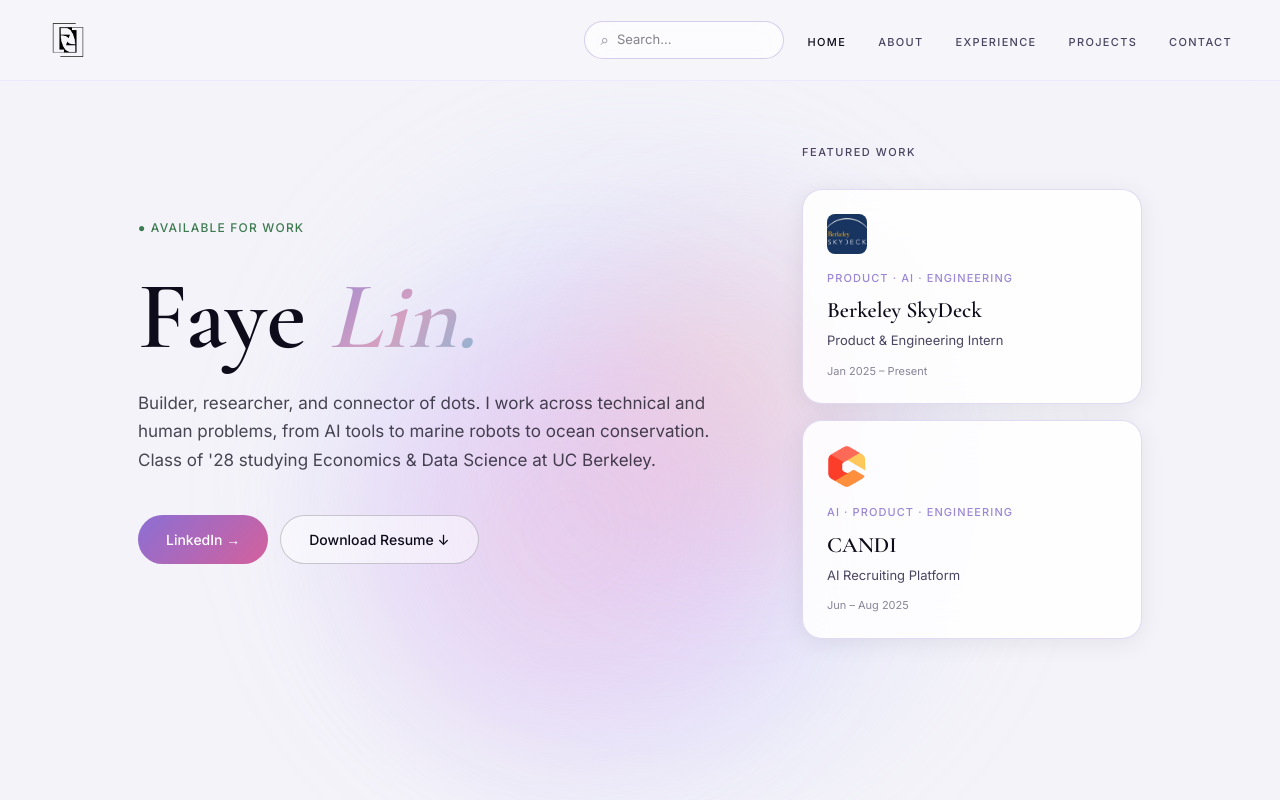
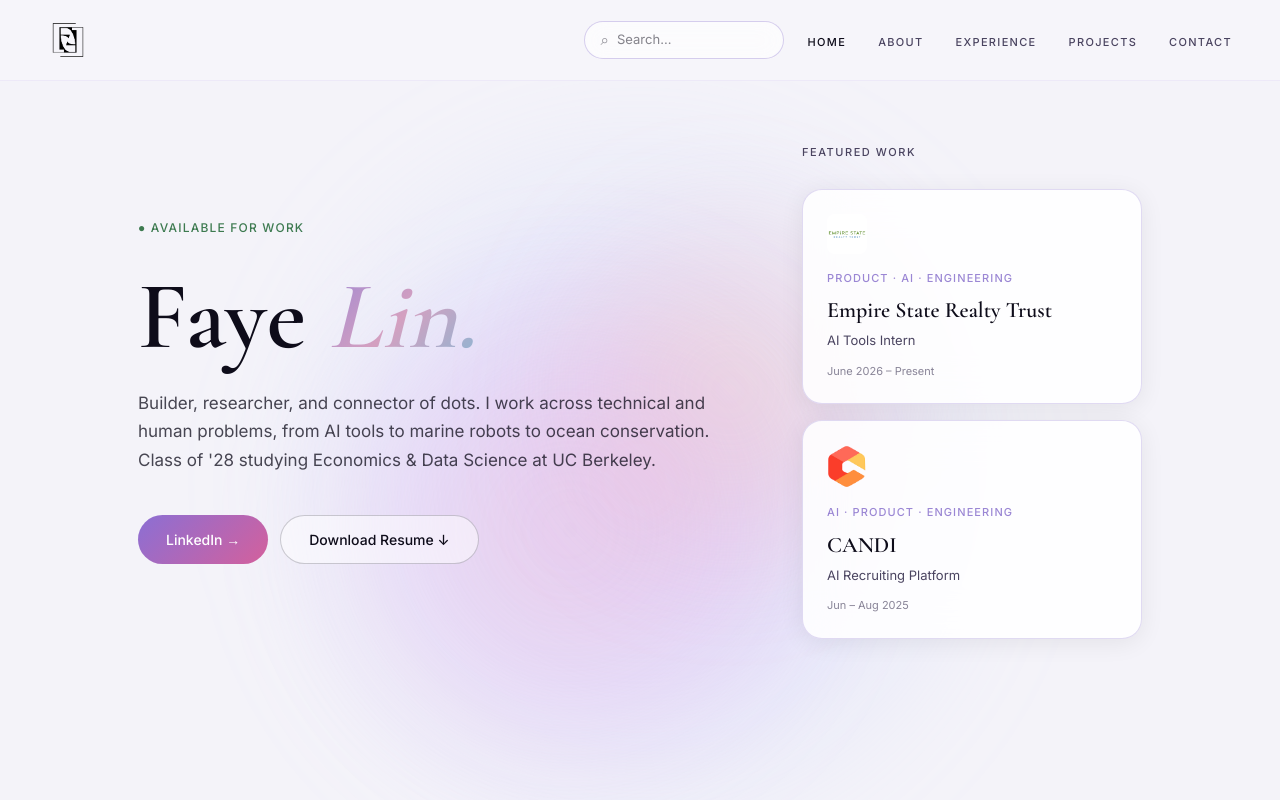
Before and after one commit to flinlabs/new-portfolio, a Next.js app: page / in a window 1280 px wide. Built offline with nearby package versions, Linux system fonts and the light colour scheme.

Commit message:
updated all experiences, removed doer and link

```diff
--- a/app/page.tsx
+++ b/app/page.tsx
@@ -4,7 +4,7 @@ import FadeIn from "@/components/FadeIn"
 import TiltCard from "@/components/TiltCard"
 
 const featured = [
-	{ type: "experience", slug: "skydeck", tag: "Product · AI · Engineering", title: "Berkeley SkyDeck", sub: "Product & Engineering Intern", period: "Jan 2025 – Present", logo: "/skydeck-logo.png" },
+	{ type: "experience", slug: "waer", tag: "Product · AI · Engineering", title: "Empire State Realty Trust", sub: "AI Tools Intern", period: "June 2026 – Present", logo: "/esrt-logo.png" },
 	{ type: "projects",   slug: "candi",   tag: "AI · Product · Engineering", title: "CANDI",            sub: "AI Recruiting Platform",      period: "Jun – Aug 2025",    logo: "/candi-logo.png" },
 ]
 
--- a/data/experiences.ts
+++ b/data/experiences.ts
@@ -44,117 +44,69 @@ export const experiences: Experience[] = [
 	{
 		slug: "skydeck",
 		logo: "/skydeck-logo.png",
-		title: "Product & Engineering Intern",
-		company: "Berkeley SkyDeck Funded Startup",
-		tag: "Product · AI · Engineering · Finance · Real Estate",
-		period: "Jan 2025 – Present",
-		summary: "Building commercial real estate transaction tools at a SkyDeck-funded startup, defining product requirements and working with the engineering team to ship them.",
-		overview: "I'm currently interning at a Berkeley SkyDeck-funded startup working on commercial real estate transaction development. My role spans product and engineering: I help define what gets built and work directly with the team to build it. I translate customer workflows into product specifications, then stay involved through execution to make sure what ships matches what was needed.",
+		title: "AI Voice Engineering & Product Intern",
+		company: "Skyline - Berkeley SkyDeck",
+		tag: "AI · Product · Engineering · Real Estate",
+		period: "Jan – Mar 2026",
+		summary: "Built a real-time AI voice agent for CRE brokers to automate client qualification calls, targeting savings of up to 1.5 hours of call time per day.",
+		overview: "At Skyline, a Berkeley SkyDeck-backed startup in commercial real estate, I built a real-time AI voice agent designed to automate introductory client qualification calls for CRE brokers. I owned both the engineering and product sides: defining the STT/LLM/TTS pipeline architecture, evaluating competing voice AI models, and building the React frontend. The system targets 7–10 minute qualification calls and client profile creation, saving brokers up to 1.5 hours of manual call time per day.",
 		responsibilities: [
-			"Drive commercial real estate transaction product development.",
-			"Translate customer workflows into product specifications for engineering.",
-			"Collaborate across product and engineering to ship features.",
+			"Built a real-time AI voice agent pipeline for automated CRE broker qualification calls.",
+			"Defined the Speech-to-Text/LLM/TTS architecture and evaluated ElevenLabs, Deepgram, Whisper, and Gemini to inform stack selection.",
+			"Developed the React UI frontend with Tailwind CSS and shadcn/ui, implementing Listening, Thinking, and Speaking states.",
+			"Owned product requirements and system design from initial scoping through implementation.",
 		],
 		achievements: [
-			"Embedded in a fast-moving early-stage startup environment at Berkeley SkyDeck.",
-			"Working directly on customer problems at an early-stage startup from day one.",
+			"Designed a voice agent system targeting up to 1.5 hours of saved call time per broker per day.",
+			"Evaluated four competing voice AI providers to make a data-informed stack selection.",
+			"Delivered a full-stack working prototype spanning pipeline architecture and a polished React frontend.",
 		],
 	},
 	{
 		slug: "cgp",
 		logo: "/cgp-logo.png",
-		title: "Talent Acquisition & Data Insights Intern",
+		title: "Data Insights Intern",
 		company: "Cornerstone Global Partners (CGP Group)",
 		tag: "AI · Product · Engineering",
 		period: "Jun – Aug 2025",
-		summary: "Led candidate sourcing across Southeast Asia and built CANDI, an AI-powered recruiting platform that cut screening time by up to 50%.",
-		overview: "As part of CGP Group's GLINT Summer Global Internship in Shanghai, I owned the talent sourcing and screening pipeline for multiple roles across Southeast Asia, qualifying 40+ candidates every week. I partnered closely with the recruiting and data science teams to improve internal tools and workflows. The biggest thing I built was CANDI: an AI-powered candidate insights platform that parses interview transcripts, tracks objections, scores profiles, and generates hiring-manager-ready reports.",
+		summary: "Built CANDI, an AI-powered candidate insights platform, and a browser extension for real-time job-candidate matching — cutting manual screening overhead for a global recruiting firm.",
+		overview: "As part of CGP Group's GLINT Summer Global Internship in Shanghai, I focused on building AI tooling to improve the recruiting and candidate screening process. I built two major products: an AI-powered browser extension that generates real-time match scores between candidates and job descriptions with explanation breakdowns, and CANDI, a full candidate insights platform that automates transcript parsing, objection tracking, candidate scoring, and interview prep generation. Both tools were designed to eliminate the manual, time-intensive parts of the recruiting pipeline.",
 		responsibilities: [
-			"Managed end-to-end candidate pipeline across multiple SEA markets.",
-			"Conducted screening calls assessing qualifications, fit, and readiness.",
-			"Collaborated with the data science team to improve tool usage and processes.",
-			"Designed and tested AI-driven workflows for candidate scoring and transcript parsing.",
-			"Programmed a browser extension that matches candidates to job descriptions in real time.",
+			"Programmed an AI-powered browser extension that matches candidates to job descriptions, generating real-time match scores with explanation breakdowns to quickly sort through candidates without manually parsing resumes.",
+			"Developed the MVP of CANDI, an AI-powered candidate insights platform for transcript parsing, objection tracking, and report generation.",
+			"Automated workflows for candidate scoring, red/green flags, push/pull/stay factors, and personalized interview prep.",
+			"Collaborated with the data science team to integrate AI workflows into existing recruiting processes.",
 		],
 		achievements: [
-			"Sourced and evaluated 40+ candidates weekly across high-demand sectors.",
-			"Built CANDI MVP, projected to cut manual screening time by up to 50%.",
-			"Reduced hiring-manager report prep from ~45–60 min to ~10–15 min.",
-			"Standardized note-taking across recruiters through automated parsing.",
+			"Built a browser extension that eliminates manual resume parsing by surfacing match scores and explanations in real time.",
+			"Developed the CANDI MVP end-to-end, automating the full post-interview pipeline from transcript to hiring-manager-ready report.",
+			"Reduced hiring-manager report prep time significantly through automated scoring and flag generation.",
 		],
-		website: "https://linkedin.com/company/cgp-group",
+		website: "https://www.linkedin.com/company/cornerstone-global-partners/",
 		websiteLabel: "CGP's LinkedIn",
-	},
-	{
-		slug: "link-multifamily",
-		logo: "/link-logo.png",
-		title: "Real Estate Acquisition & Portfolio Management Intern",
-		company: "Link Multifamily, LLC",
-		tag: "Finance · Real Estate",
-		period: "Summer 2024",
-		summary: "Underwrote multifamily acquisitions and audited a $100M+ portfolio; the analyses fed directly into go/no-go investment decisions.",
-		overview: "I interned with Link Multifamily focusing on acquisition due diligence and portfolio oversight. I built financial models for potential acquisitions, evaluating trailing 12-month financials, rent rolls, loan terms, renovation budgets, and CapEx schedules to assess investment viability. For existing assets, I performed monthly audits reconciling the ResMan ledger against bank statements, calculating economic vacancy, and identifying variance drivers.",
-		responsibilities: [
-			"Built and maintained detailed financial models for acquisition targets.",
-			"Underwrote multifamily deals through T12 financials, rent roll, and pro-forma analysis.",
-			"Performed monthly financial audits across a $100M+ portfolio.",
-			"Reconciled bank statements, identified variance drivers, and flagged inefficiencies.",
-			"Prepared concise audit reports and presented findings to senior leadership.",
-		],
-		achievements: [
-			"Analysis fed directly into acquisition committee decisions.",
-			"Improved financial oversight of a portfolio exceeding $100M in asset value.",
-			"Strengthened audit processes, ensuring consistency and accuracy in reporting.",
-		],
-		website: "https://linkmultifamily.com",
-		websiteLabel: "Link Multifamily's Website",
 	},
 	{
 		slug: "loeb",
 		logo: "/loeb-logo.png",
-		title: "NextGen Venture Strategy & Angel Investor Intern",
+		title: "NextGen Angel Investor Apprentice",
 		company: "Loeb.nyc",
 		tag: "Finance",
 		period: "Dec 2024",
-		summary: "Evaluated seven early-stage startups through structured due diligence and made two personal angel investments in Shoplift and Spaceport.",
-		overview: "I was selected for Loeb.nyc's NextGen Venture Strategy & Angel Investor mentorship program, a hands-on experience covering angel investing, venture capital, and startup funding dynamics within a family office ecosystem. I engaged directly with founders, VCs, and Loeb.nyc leadership to evaluate early-stage startups across consumer, AI, and tech sectors.",
+		summary: "Conducted structured due diligence on seven early-stage startups and researched emerging venture opportunities in IP platforms and Shopify A/B testing.",
+		overview: "I was selected for Loeb.NYC's NextGen Angel Investor Apprentice program, a hands-on experience covering angel investing, venture capital, and startup funding dynamics within a family office ecosystem. I engaged directly with founders, VCs, and Loeb.NYC leadership to evaluate early-stage startups across consumer, AI, and tech sectors — analyzing unit economics, market sizing, and valuation benchmarks, and researching specific verticals to identify competitive positioning and investment opportunity.",
 		responsibilities: [
-			"Conducted due diligence on seven early-stage startups.",
-			"Analyzed unit economics, market sizing, and valuation benchmarks.",
-			"Assessed founder-market fit, scaling potential, and exit strategies.",
-			"Collaborated on portfolio diversification and risk management discussions.",
+			"Conducted due diligence on seven early-stage startups, analyzing unit economics, market sizing, and valuation benchmarks to inform investment decisions.",
+			"Researched emerging ventures in the Intellectual Property platform and Shopify A/B testing spaces, identifying market opportunities and competitive positioning for potential investment.",
+			"Assessed founder-market fit, scaling potential, and exit strategies across evaluated companies.",
+			"Collaborated on portfolio diversification and risk management discussions with program mentors and Loeb.NYC leadership.",
 		],
 		achievements: [
-			"Personally invested $5,000 each into Shoplift and Spaceport.",
-			"Built foundational skills in startup analysis and venture funding decision-making.",
-			"Developed lasting connections with founders and investors in the NextGen cohort.",
-			"Made personal angel investments in Shoplift and Spaceport based on analyzing their go-to-market strategies.",
+			"Completed rigorous due diligence on seven startups, developing a repeatable framework for evaluating early-stage investment opportunities.",
+			"Identified competitive positioning in two high-growth verticals — IP platforms and Shopify A/B testing — as part of directed research.",
+			"Built foundational skills in venture funding decision-making within a family office investing context.",
 		],
 		website: "https://loeb.nyc",
 		websiteLabel: "Loeb.nyc's Website",
-	},
-	{
-		slug: "doer-marine",
-		logo: "/doer-logo.png",
-		title: "Engineering Intern",
-		company: "DOER Marine",
-		tag: "Engineering · Environmental · Science",
-		period: "Jun 2022 – Aug 2023",
-		summary: "Contributed to the SWAD Lanternfish submersible using SolidWorks CAD and helped ready equipment for Dr. Sylvia Earle's Mission Blue Galapagos expedition.",
-		overview: "I interned with DOER Marine, a pioneer in deep-sea vehicle design, contributing to the engineering, logistics, and operational readiness of the SWAD Lanternfish submersible. I redesigned valve extensions and frame screw-hole placements in SolidWorks to improve assembly efficiency and diver safety, and built an automated fastener tracking system in Excel to reduce inventory errors.",
-		responsibilities: [
-			"Applied SolidWorks CAD to optimize hardware component design.",
-			"Automated fastener inventory tracking using Excel pivot tables.",
-			"Authored detailed operational protocols for dive safety and maintenance.",
-			"Inventoried and prepared equipment for international expedition shipment.",
-		],
-		achievements: [
-			"Improved part accessibility and reduced maintenance turnaround for the Lanternfish.",
-			"Enhanced logistics efficiency with automated tracking, reducing manual errors.",
-			"Supported safe, timely deployment for a globally recognized conservation mission.",
-		],
-		website: "https://doermarine.com",
-		websiteLabel: "DOER's Website",
 	},
 	{
 		slug: "aquameridian",
@@ -163,23 +115,24 @@ export const experiences: Experience[] = [
 		company: "AquaMeridian US",
 		tag: "Environmental · Science",
 		period: "Jun 2022 – Present",
-		summary: "Founded the U.S. chapter of an international marine conservation nonprofit. Led monthly beach cleanups and educational programs engaging 300+ students and community members.",
-		overview: "I established the U.S. chapter of AquaMeridian, an international marine conservation initiative, to expand outreach, education, and direct-action environmental projects. I designed and ran programs that combined community engagement with measurable conservation outcomes, from speaker panels in schools and libraries to large-scale beach cleanups. I also built the organization's funding infrastructure from scratch, developing a sponsorship strategy that secured $8,500+ from corporate and individual partners including Apple East Bay.",
+		summary: "Founded and scaled the U.S. chapter of an international ocean conservation nonprofit over 4 years, leading a 12-person student team across coastal cleanups, STEM workshops, and community partnerships engaging 300+ members.",
+		overview: "I established the U.S. chapter of AquaMeridian, an international marine conservation initiative, building it from the ground up into a sustained, student-led organization over four years. I designed and ran programs spanning large-scale coastal cleanups, STEM education workshops, and community partnerships — engaging over 300 members across the chapter's lifetime. Beyond programming, I built the organization's funding infrastructure from scratch, developed a student leadership pipeline that continued operations independently, and established institutional partnerships with schools, libraries, and local organizations to extend our reach into marine education and habitat restoration.",
 		responsibilities: [
-			"Directed strategic planning, fundraising, and operational management for U.S. chapter.",
-			"Organized 10 large-scale beach cleanups with 150+ volunteers.",
-			"Hosted environmental education panels reaching 200+ students.",
-			"Managed volunteer recruitment, training, and retention.",
-			"Recruited and mentored a 12-member student leadership team.",
+			"Founded and scaled the U.S. chapter of AquaMeridian, growing it into a sustained operation over 4 years.",
+			"Led a 12-person student leadership team across coastal cleanups, STEM workshops, and community partnerships.",
+			"Directed strategic planning, fundraising, and operational management for all U.S. chapter programs.",
+			"Organized large-scale beach cleanups with 150+ volunteers, submitting collected debris data to global ocean health databases.",
+			"Hosted environmental education panels and STEM workshops reaching 200+ students across schools and libraries.",
+			"Recruited, trained, and mentored a student leadership team with succession planning to ensure continuity.",
 		],
 		achievements: [
-			"Raised $8,500+ from corporate partners (including Apple East Bay) and individual donors.",
-			"Collected 2,000+ lbs of marine debris, submitted to global ocean health databases.",
-			"Built a sustainable organizational structure with student leadership succession planning.",
-			"Built a student leadership pipeline with 12 members who continued operations independently.",
-			"Formed partnerships with local schools, libraries, and organizations to support marine education and habitat restoration.",
+			"Grew the chapter to 300+ community members and sustained operations across 4 years.",
+			"Raised $8,500+ from corporate partners including Apple East Bay and individual donors.",
+			"Collected 2,000+ lbs of marine debris submitted to global ocean health databases.",
+			"Built a 12-person student leadership pipeline that continued running the organization independently.",
+			"Formed lasting partnerships with local schools, libraries, and organizations to support marine education and habitat restoration.",
 		],
-		website: "https://aquameridian.org",
+		website: "https://aquameridian-us.org",
 		websiteLabel: "AquaMeridian's Website",
 	},
 ]
```
Also changed, not shown: public/doer-logo.png (deleted), public/link-logo.png (deleted).
